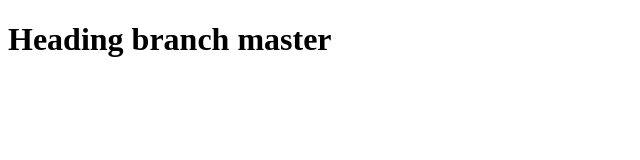
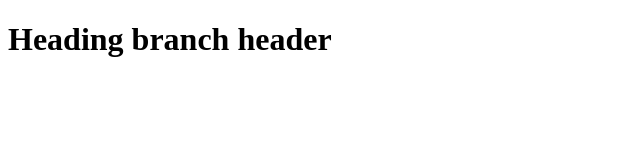
Before and after one commit to Chandra-Pratap-Singh/test, a plain HTML site: page index.html in a window 1280 px wide. Shown: the full height of the page, 0-640 px from the left. Drawn offline with Linux system fonts and the light colour scheme.

Commit message:
header commit

```diff
--- a/index.html
+++ b/index.html
@@ -7,6 +7,6 @@
     <title>Document</title>
 </head>
 <body>
-    <h1 class="heading">Heading branch master</h1>
+    <h1 class="heading">Heading branch header</h1>
 </body>
 </html>
```
